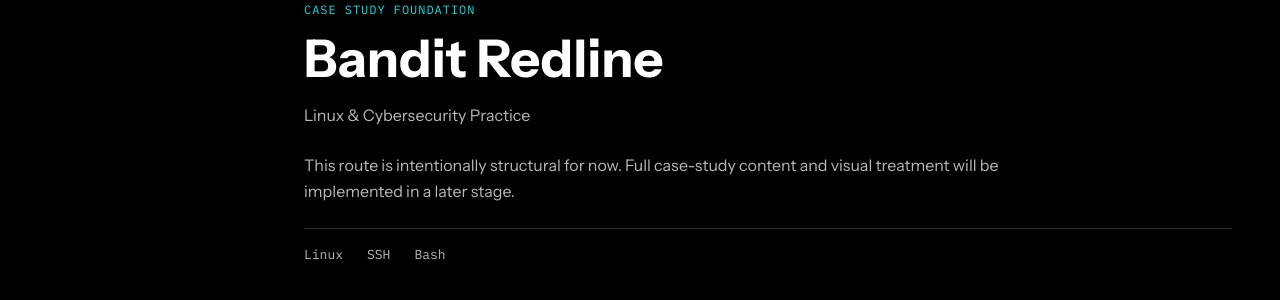
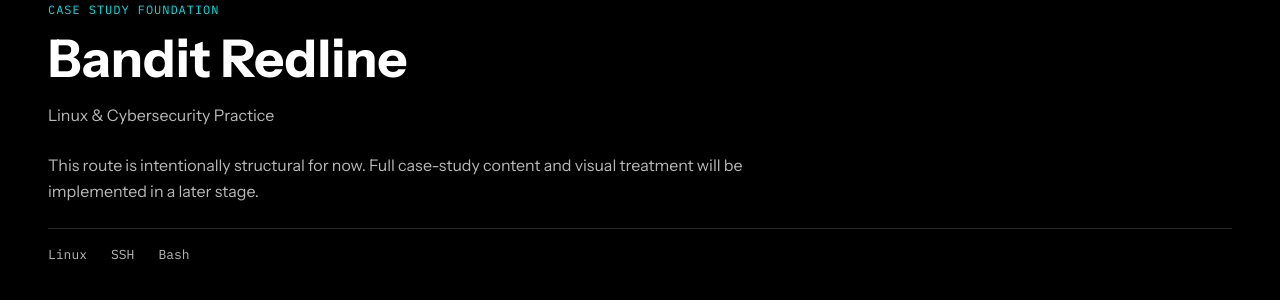
Before and after one commit to emma-dasilva-dev/emma-dasilva-portfolio, a Next.js app: page /en/work/bandit-redline in a window 1280 px wide. Shown: the top 300 px of the page. Built offline with nearby package versions, Linux system fonts and the light colour scheme.

Commit message:
fix: let VS Code workspace fill entire viewport

```diff
--- a/src/styles/globals.css
+++ b/src/styles/globals.css
@@ -1,8 +1,8 @@
 @import "./tokens.css";
 @import "./utilities.css";
 *,*::before,*::after { box-sizing:border-box; }
-html { color-scheme:dark; background:var(--color-background); scroll-behavior:smooth; }
-body { margin:0; min-width:20rem; background:var(--color-background); color:var(--color-text); font-family:var(--font-sans); font-size:1rem; line-height:1.6; text-rendering:optimizeLegibility; -webkit-font-smoothing:antialiased; -moz-osx-font-smoothing:grayscale; }
+html { width:100%; min-height:100%; color-scheme:dark; background:var(--color-background); scroll-behavior:smooth; }
+body { width:100%; min-width:20rem; min-height:100dvh; margin:0; padding:0; overflow:hidden; background:var(--color-background); color:var(--color-text); font-family:var(--font-sans); font-size:1rem; line-height:1.6; text-rendering:optimizeLegibility; -webkit-font-smoothing:antialiased; -moz-osx-font-smoothing:grayscale; }
 h1,h2,h3,p { margin-block-start:0; }
 img,picture,svg { display:block; max-width:100%; }
 button,input,textarea,select { font:inherit; }
@@ -10,18 +10,12 @@ a { color:inherit; text-decoration-thickness:1px; text-underline-offset:.2em; }
 a:hover { color:var(--color-accent); }
 ::selection { background:var(--color-accent); color:var(--color-black); }
 :focus-visible { outline:2px solid var(--color-focus); outline-offset:3px; }
-[id] { scroll-margin-top:calc(var(--header-height-mobile) + var(--space-4)); }
+[id] { scroll-margin-top:var(--space-4); }
 .skip-link { position:fixed; top:var(--space-3); left:var(--space-3); z-index:1000; transform:translateY(-200%); padding:var(--space-2) var(--space-3); border:var(--border-width) solid var(--color-focus); border-radius:var(--radius-sm); background:var(--color-background); color:var(--color-text); }
 .skip-link:focus-visible { transform:translateY(0); }
-.foundation { min-height:calc(100dvh - var(--header-height-mobile)); }
+.foundation { min-height:100dvh; }
 .foundation__label { margin-bottom:var(--space-3); color:var(--color-accent); font-family:var(--font-mono); font-size:.75rem; letter-spacing:.08em; text-transform:uppercase; }
 .foundation__title { max-width:18ch; margin-bottom:var(--space-4); font-size:clamp(2rem,5vw,3.25rem); line-height:1.08; }
 .foundation__copy { max-width:44rem; margin-bottom:var(--space-6); color:var(--color-text-muted); }
 .foundation__meta { display:flex; flex-wrap:wrap; gap:var(--space-3) var(--space-6); padding-top:var(--space-4); border-top:var(--border-width) solid var(--color-border); color:var(--color-text-muted); font-family:var(--font-mono); font-size:.8125rem; }
-@media (min-width:64rem) {
-  body { padding-left:16rem; }
-  [id] { scroll-margin-top:var(--space-6); }
-  .foundation { min-height:100dvh; }
-  .skip-link { left:calc(16rem + var(--space-3)); }
-}
 @media (prefers-reduced-motion:reduce) { html { scroll-behavior:auto; } *,*::before,*::after { scroll-behavior:auto!important; transition-duration:.01ms!important; animation-duration:.01ms!important; animation-iteration-count:1!important; } }
```
